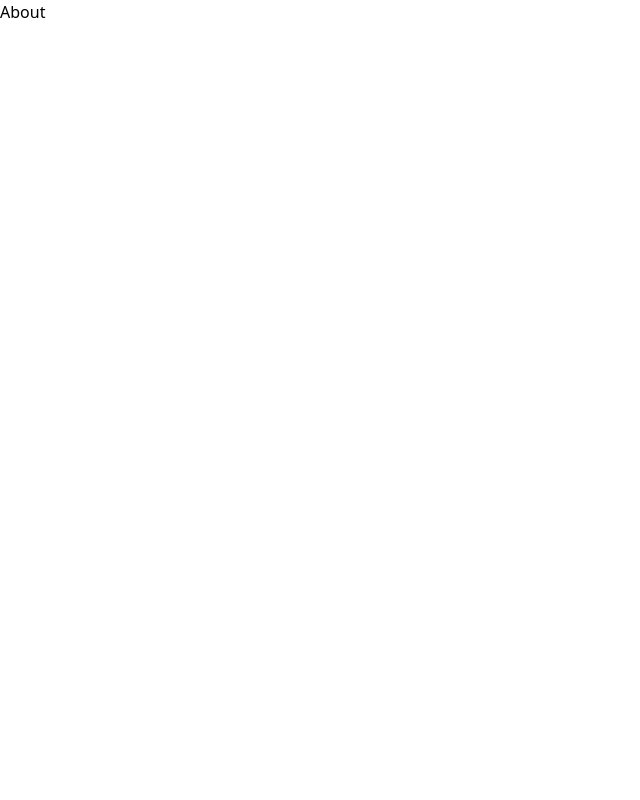
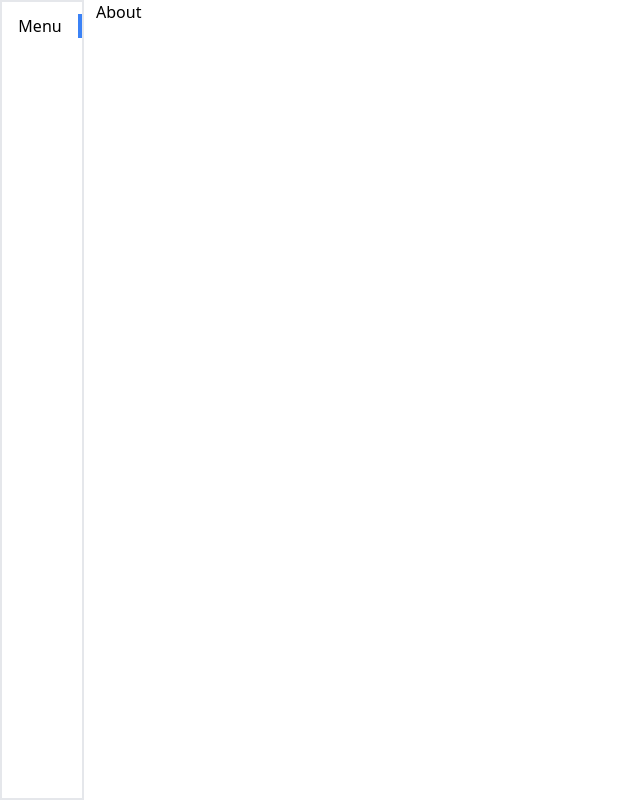
Before and after one commit to uliadib12/my-project, a React (Create React App) app: page /about in a window 1280 px wide. Shown: the whole page, without its empty margins (0-640 px from the left). Built offline with nearby package versions, Linux system fonts and the light colour scheme.

Commit message:
struktur commit

```diff
--- a/src/App.js
+++ b/src/App.js
@@ -4,14 +4,16 @@ import {
   Route,
 } from "react-router-dom";
 
-import { Home } from "./Home";
-import { Users } from "./Users";
-import { About } from "./About";
-import { NotFound } from "./NotFound";
+import { Home } from "./pages/Home";
+import { Users } from "./pages/Users";
+import { About } from "./pages/About";
+import { NotFound } from "./pages/NotFound";
+import { Sidebar } from "./comp/SideBar";
 
 function App() {
   return (
     <Router>
+      <Sidebar/> {/* sidebar */}
       <Switch>
         <Route path="/about" component={About}>
         </Route>
--- a/src/Home.js
+++ /dev/null
@@ -1,9 +0,0 @@
-import React from 'react'
-
-export function Home(props) {
-    return (
-    <>
-        <h2>Home</h2>
-    </>
-    )
-}
--- a/src/NotFound.js
+++ /dev/null
@@ -1,11 +0,0 @@
-import React from 'react'
-
-export function NotFound(props) {
-
-
-    return (
-        <>
-            <h1>Not Found 404</h1>
-        </>
-    )
-}
--- /dev/null
+++ b/src/body.css
@@ -0,0 +1,4 @@
+.body{
+    padding-left: 6rem;
+    padding-right: 6rem;
+}
--- /dev/null
+++ b/src/comp/SideBar.js
@@ -0,0 +1,19 @@
+import React from 'react'
+
+export function Sidebar(props) {
+
+
+    return (
+        <>
+            <div className="border-2 left-0 h-full fixed py-3">
+                <Menubar/>
+            </div>
+        </>
+    )
+}
+
+function Menubar(props){
+    return(
+        <div className="flex border-r-4 border-blue-500 w-20 justify-center">Menu</div>
+    )
+}
--- a/src/About.js
+++ b/src/pages/About.js
@@ -1,11 +1,14 @@
 import React from 'react'
+import '../body.css';
 
 export function About(props) {
 
 
     return (
         <>
-            <h2>About</h2>
+            <div className="body">
+                <h2>About</h2>
+            </div>
         </>
     )
 }
--- /dev/null
+++ b/src/pages/Home.js
@@ -0,0 +1,12 @@
+import React from 'react';
+import '../body.css';
+
+export function Home(props) {
+    return (
+    <>
+        <div className="body" style={{height: "1000px"}}>
+            <h2>Home</h2>
+        </div>
+    </>
+    )
+}
--- /dev/null
+++ b/src/pages/NotFound.js
@@ -0,0 +1,14 @@
+import React from 'react'
+import '../body.css';
+
+export function NotFound(props) {
+
+
+    return (
+        <>
+            <div className="body">
+                <h1>Not Found 404</h1>
+            </div>
+        </>
+    )
+}
--- a/src/Users.js
+++ b/src/pages/Users.js
@@ -1,11 +1,14 @@
 import React from 'react'
+import '../body.css';
 
 export function Users(props) {
 
 
     return (
         <>
-          <h2>Users</h2>
+          <div className="body">
+            <h2>Users</h2>
+          </div>
         </>
     )
 }
```
